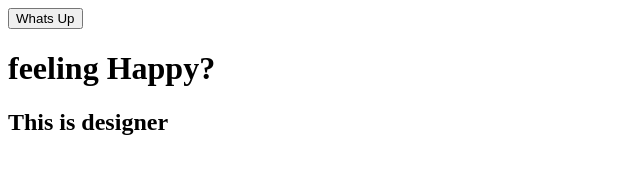
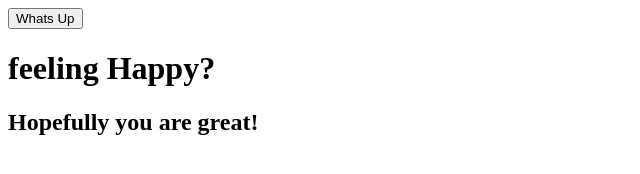
Before and after one commit to BEL11EVER/personal-website, a plain HTML site: page index.html in a window 1280 px wide. Shown: the whole page, without its empty margins (0-640 px from the left). Drawn offline with Linux system fonts and the light colour scheme.

Commit message:
Answering by myself

```diff
--- a/index.html
+++ b/index.html
@@ -10,6 +10,6 @@
 <body>
     <button>Whats Up</button>
     <h1>feeling Happy?</h1>
-    <h2>This is designer</h2>
+    <h2>Hopefully you are great!</h2>
 </body>
 </html>
```
